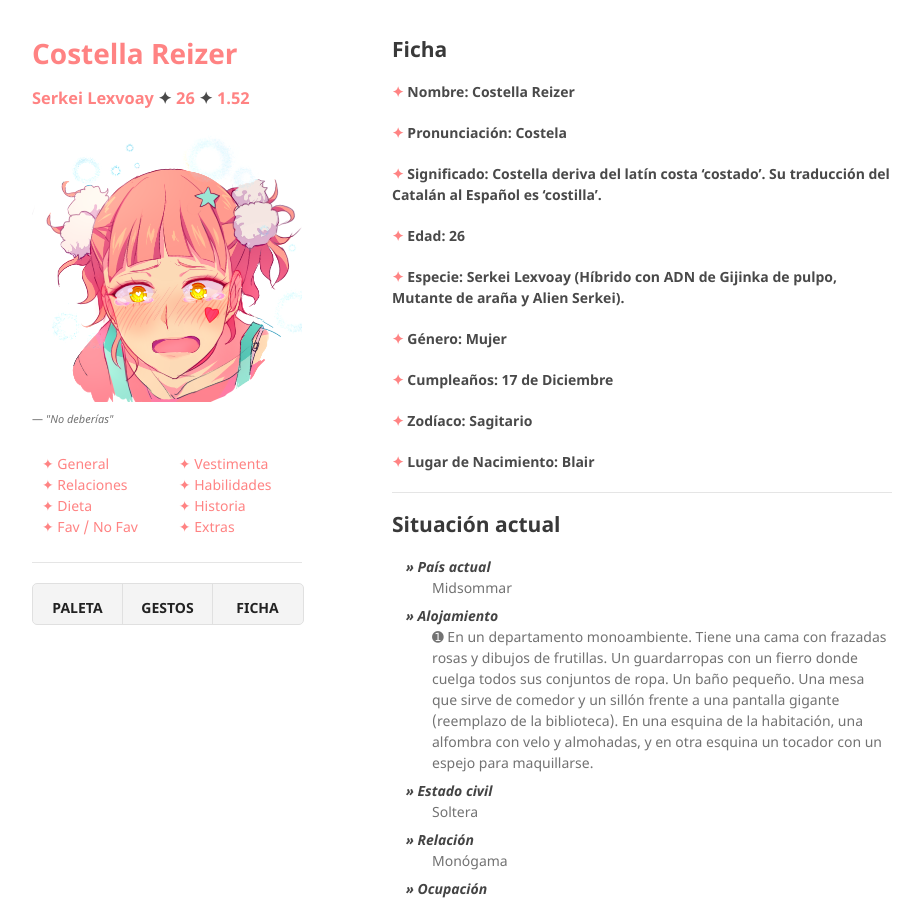
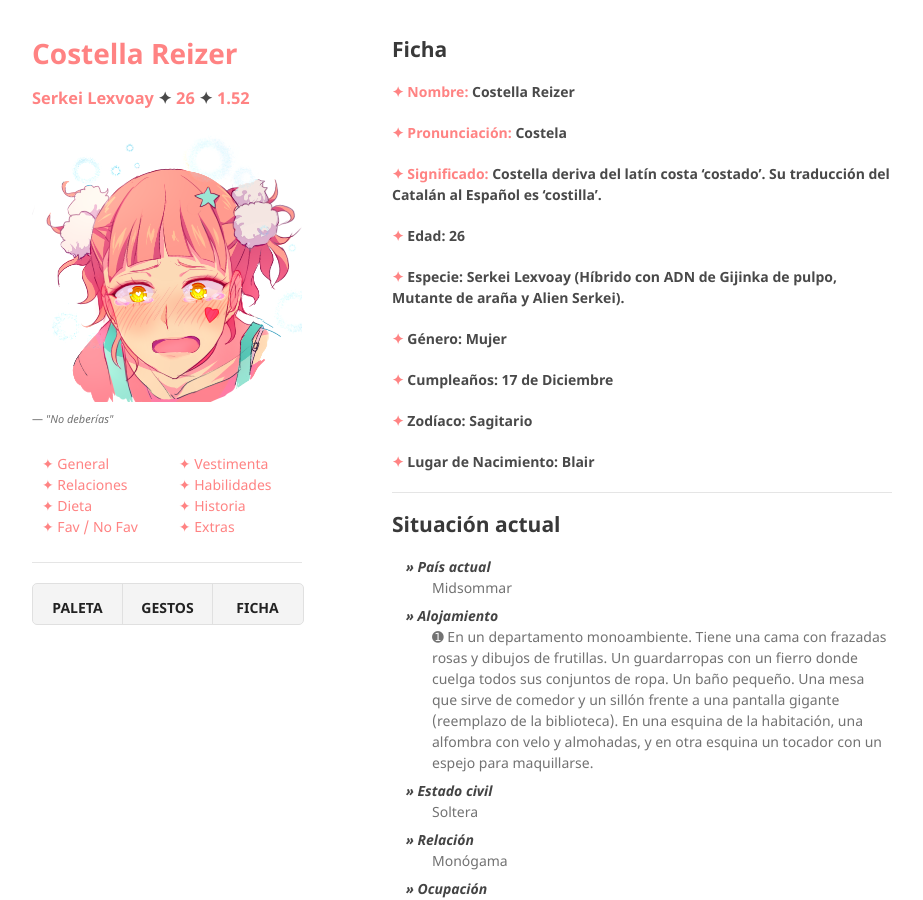
Before and after one commit to BlairSander/costella, a Jekyll site: the page built from general.md, in a window 1280 px wide and 900 px high. Shown: the whole window, without its empty margins (178-1101 px from the left). Built offline with Jekyll 4.4.1, drawn with Linux system fonts in a browser that asks for light colours; our own code applies the rules of GitHub Pages for plain Markdown files.

```diff
--- a/general.md
+++ b/general.md
@@ -3,9 +3,9 @@ layout: default
 ---
 ## Ficha
 
-#### **✦** Nombre: Costella Reizer
-#### **✦** Pronunciación: Costela
-#### **✦** Significado: Costella deriva del latín costa 'costado'. Su traducción del Catalán al Español es 'costilla'.
+#### **✦ Nombre:** Costella Reizer
+#### **✦ Pronunciación:** Costela
+#### **✦ Significado:** Costella deriva del latín costa 'costado'. Su traducción del Catalán al Español es 'costilla'.
 #### **✦** Edad: 26
 #### **✦** Especie: Serkei Lexvoay (Híbrido con ADN de Gijinka de pulpo, Mutante de araña y Alien Serkei).
 #### **✦** Género: Mujer
```
